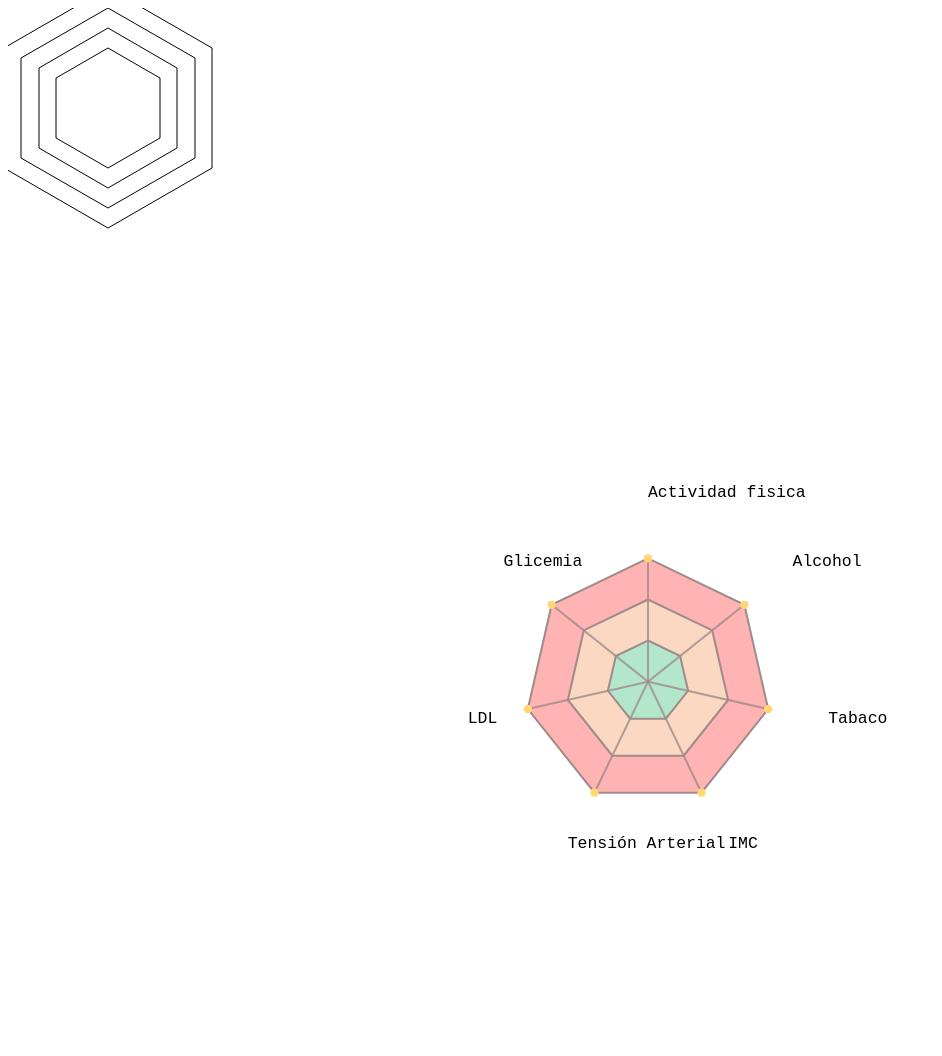
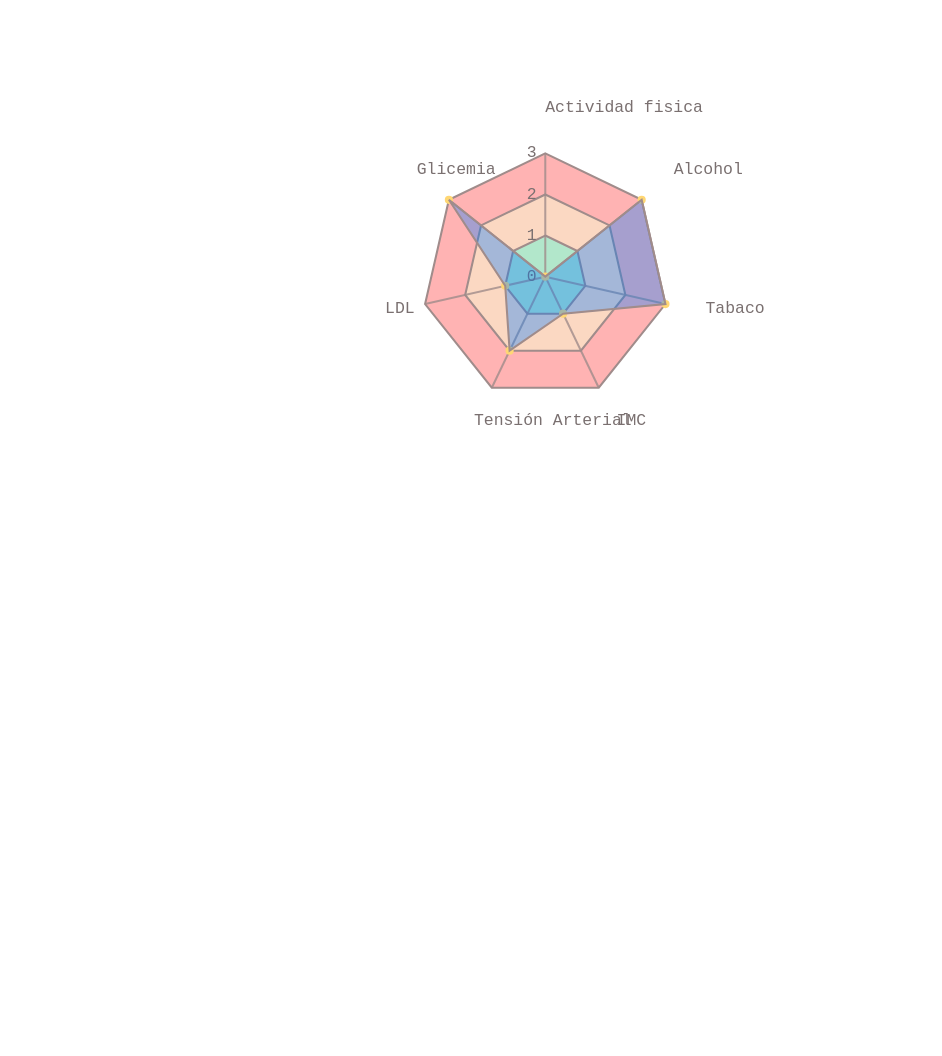
Before and after one commit to EnocVZ/spider-diagram, a React app: page / in a window 1280 px wide. Shown: the whole page, without its empty margins (0-942 px from the left). After the commit the page ends 800 px from the top, so only its background shows below. Built offline with nearby package versions, Linux system fonts and the light colour scheme.

Commit message:
publicacion de diagrama

```diff
--- a/package.json
+++ b/package.json
@@ -4,7 +4,7 @@
   "description": "",
   "main": "index.js",
   "scripts": {
-    "start": "node ./src/server/server.js",
+    "start": "set APP_ENV=DEV&& set NODE_ENV=production&& set PORT=9000&& node ./src/server/server.js",
     "build": "webpack --mode production --devtool false",
     "client": "webpack-dev-server --mode development --devtool inline-source-map --hot",
     "server": "set APP_ENV=DEV&& set NODE_ENV=development&& set PORT=9000&& nodemon ./src/server/server.js",
--- a/src/client/views/home.js
+++ b/src/client/views/home.js
@@ -4,39 +4,64 @@ import './stylr.css';
 export default class Home extends React.Component {
   constructor(props) {
     super(props);
-    this.state = { setting: "" };
   }
-  componentDidMount() {
-    var cx = 300;
-    var cy = 250;
-    var r = 70;
-    var lados = 6;
-    this.setState({ setting2: this.points(cx, cy, r, lados, 0) });
-    this.setState({ setting3: this.points(cx, cy, r, lados, 10) });
+
+  render() {
+    return <>
+      <RenderEl />
+    </>
+  }
+}
+
+class RenderEl extends React.Component {
+  constructor(props) {
+    super(props);
+
+  }
 
 
-    this.calcPoints(
-      3, 400, 3
-    );
+  render() {
+    const data = [{ title: "Actividad fisica", cantidad: 0 },
+  { title: "Alcohol", cantidad: 3 },
+  { title: "Tabaco", cantidad: 3 },
+  { title: "IMC", cantidad: 1 },
+  { title: "Tensión Arterial", cantidad: 2 },
+  { title: "LDL", cantidad: 1 },
+  { title: "Glicemia", cantidad: 3 }];
+
+    return (
+      <React.Fragment>
+        <div className='App-wrapper'>
+          <Svg
+            width={250}
+            height={300}
+            circleRadius={200}
+            setting={{
+              vertice: data.length,
+              ringNumber: 3,
+              radius: 40, //si aumenta el numero de anillo disminuir el radio
+              ringColors: ["#ffb3b3", "#fbd8c2", "#b2e7cb",]
+            }}
+            list={[1, 2, 3]}
+            data={data}
+          />
+
+        </div>
+      </React.Fragment>
+
+    )
   }
-  points(cx, cy, r, lados, suma) {
-    var a = 360 / lados;
-    // inicia la variable points
-    var points = (cx + r) + "," + cy + " ";
-    // calcula el resto de los puntos
-    for (var i = 1; i <= lados; i++) {
-      var aRad = (Math.PI / 180) * (a * i),
-        Xp = cx + r * Math.cos(aRad) + suma,
-        Yp = cy + r * Math.sin(aRad) - suma;
+}
+const Svg = ({
+  circleRadius,
+  width,
+  height,
+  setting,
+  list,
+  data
+}) => {
 
-      points += Xp + "," + Yp + " ";
-
-    }
-    // devuelve la variable points
-    return points
-  }
-
-  calcPoints = (circleRadius, size, vertices) => {
+  const calcPoints = (circleRadius, size, vertices) => {
     const RAD = Math.PI / 180;
     const TWO_PI = Math.PI * 2;
     const points = [];
@@ -44,132 +69,17 @@ export default class Home extends React.Component {
     const center = radius + circleRadius;
     const theta = TWO_PI / vertices;
     const angle = RAD * -90;
-    let pointsS = "";
-    let count = 1;
-    for (let i = 0; i < vertices; i++) {
+
+    for (var i = 0; i < vertices; i++) {
       let x = radius * Math.cos(theta * i + angle) + center;
       let y = radius * Math.sin(theta * i + angle) + center;
       points.push([x, y]);
-      count++;
-    }
-    points.forEach((xy, i) => {
-      if (i == 1) {
-        pointsS = `M${xy[0]},${xy[1]}L,`;
-      } else if ((i + 1) == vertices) {
-        pointsS += `${xy[0]},${xy[1]}Z`;
-      } else {
-        pointsS += `${xy[0]},${xy[1]}L,`;
-      }
-    })
-    this.setState({
-      setting: pointsS
-    });
-  };
-  render() {
-
-    return <>
-      <svg width="400" height="400">
-
-        <Poly2 sides={6} size={200} cx={100} cy={100} r={60} />
-        <Poly2 sides={6} size={200} cx={100} cy={100} r={80} />
-        <Poly2 sides={6} size={190} cx={100} cy={100} r={100} />
-        <Poly2 sides={6} size={190} cx={100} cy={100} r={120} />
-
-      </svg>
-      <RenderEl />
-    </>
-  }
     }
 
-const Poly2 = props => {
-  let points = [];
-  for (let i = 1; i < props.sides + 2; i++) {
-    points.push({
-      x:
-        props.cx +
-        Math.round(props.r * Math.sin((Math.PI / (props.sides / 2)) * i)),
-      y:
-        props.cy +
-        Math.round(props.r * Math.cos((Math.PI / (props.sides / 2)) * i))
-    });
-  }
-
-  let pointsStr = "";
-  points.forEach(val => {
-    pointsStr += `${val.x},${val.y} `;
-  });
-
-  return (
-
-    <>
-      <polyline points={pointsStr} fill="none" stroke="black" />
-    </>
-  );
+    return points;
   };
 
-
-const Poly = ({ pointsStr }) => {
-
-  return (
-    <>
-      <path stroke="#ccc" cx="300" cy="250" fill="none"
-        d={pointsStr}></path>
-    </>
-  );
-};
-
-
-
-class RenderEl extends React.Component {
-  constructor(props) {
-    super(props);
-    this.state = {
-      vertices: 5,
-      circleRadius: 2,
-      size: 200,
-      showVertexDots: true,
-      showVertexLines: true,
-      points: [],
-    };
-  }
-
-
-
-
-  render() {
-    return (
-      <React.Fragment>
-        <div className='App-wrapper'>
-          <Svg
-            showVertexDots={true}
-            showVertexLines={true}
-            width={250}
-            height={200}
-            setting={{
-              vertice: 7,
-              ringNumber: 4,
-              radius: 40, //si aumenta el numero de anillo disminuir el radio
-              ringColors: ["#ffb3b3", "#fbd8c2", "#b2e7cb"]
-            }}
-          />
-
-        </div>
-      </React.Fragment>
-
-    )
-
-  }
-}
-const Svg = ({
-  circleRadius,
-  showVertexDots,
-  showVertexLines,
-  width,
-  height,
-  setting
-}) => {
-
-  const calcPoints = (circleRadius, size, vertices) => {
+  const calcTextPoints = (circleRadius, size, vertices) => {
     const RAD = Math.PI / 180;
     const TWO_PI = Math.PI * 2;
     const points = [];
@@ -191,23 +101,54 @@ const Svg = ({
   let polygonList;
   let radius = setting.radius;
   let pointText;
-  const data = [{ title: "Actividad fisica" },
-  { title: "Alcohol" },
-  { title: "Tabaco" },
-  { title: "IMC" },
-  { title: "Tensión Arterial" },
-  { title: "LDL" },
-  { title: "Glicemia" }];
   let segment = [];
+  let pointListSegement = [];
+
+  const getData = () => {
+    return [...Array(setting.vertice)].map((e, vert) => {
+      let pointPos;
+      let radiusInternal = setting.radius;
+      let listData = [];
+      const ringList = [...Array(setting.ringNumber + 1)];
+      let reverseList = JSON.parse(JSON.stringify(list)).reverse();
+      let newListPoint = [];
+
+      ringList.forEach((e, i) => {
+        let point = calcPoints(radiusInternal, circleRadius, setting.vertice);
+        radiusInternal = (radiusInternal + 20);
+        listData.push(point[vert]);
+      });
+
+
+      for (let index = ringList.length - 1; index >= 0; index--) {
+        newListPoint.push(listData[index])
+      }
+
+      reverseList.push(0);
+
+      reverseList.forEach((el, number) => {
+        if (data[vert].cantidad > reverseList[number + 1] && data[vert].cantidad <= el) {
+          pointPos = listData[number];
+        }
+        if (data[vert].cantidad >= 0 && data[vert].cantidad < reverseList[reverseList.length - 2]) {
+          pointPos = listData[number];
+        }
+      });
+      pointListSegement.push(pointPos);
+      return <VertexDot circleRadius={1} key={vert} point={pointPos}
+        radius={width} />
+    });
+
+  }
+
   return (
-
     <svg
       className='Svg'
       viewBox={`0 0 ${height} ${width}`}
-      xmlns='http://www.w3.org/2000/svg'
+      xmlns='http://www.w3.org/circleRadius0/svg'
     >
-      {[...Array(setting.ringNumber)].map((e, i) => {
-        let point = calcPoints(radius, 200, setting.vertice);
+      {[...Array(setting.ringNumber + 1)].map((e, i) => {
+        let point = calcPoints(radius, circleRadius, setting.vertice);
         radius = (radius + 20);
         if (i == 0) {
           polygonList = point;
@@ -216,50 +157,52 @@ const Svg = ({
         return <Polygon key={i} points={point.join(' ')}
           color={setting.ringColors[i] || "white"} />
       })}
+      {pointText = calcTextPoints(20, circleRadius, setting.vertice)}
+      {
+        polygonList.map((point, i) =>
+          <VertexLine key={i} point={point} radius={circleRadius} />
+        )
+      }
 
-      {pointText = calcPoints(10, 200, 7)}
-      {showVertexLines ?
-        polygonList.map((point, i) =>
-          <VertexLine key={i} point={point} radius={200} />
-        )
-        : null}
-
-      {showVertexDots ?
-        polygonList.map((point, i) =>
-          <VertexDot circleRadius={1} key={i} point={point}
-            radius={width} punto={i} />
-        )
-        : null}
+      {getData()}
       {
         pointText.map((point, i) =>
           <VerTex key={i} point={point} text={data[i].title}
           />
         )
       }
-      {
-        console.log(segment)
-
-      }
-      <GenerateNumber segment={segment} list={[1, 2, 3]} />
+      <GenerateNumber segment={segment} list={list} />
+      <Polygon  points={pointListSegement.join(' ')}
+          color={"#0079ff94"}
+          classCss="polygon-area" />
     </svg>
   )
 };
 const GenerateNumber = ({ segment, list }) => {
-  let count = list.length;
+  let count = 0;
+  const initial = () => {
+    const point = segment[segment.length - 1];
+    if (count == 0) return <text
+      className="diagram-text"
+      x={point[0] - 9} y={point[1] + 2}
+      orientation="outer" stroke="none">0
+    </text>
 
-  return<>
+  };
+  return <>
+    {
+      initial()
+    }
     {
       segment.map((point, i) => {
+        const reversed = list.reverse();
         let number;
-      if (count == 0) {
-        number = 0;
-      } else {
-        number = list[count];
-      }
+        number = reversed[count];
         count++;
         return <text
-        className="textTilte"
-        x={point[0]} y={point[1]}
+          key={i}
+          className="diagram-text"
+          x={point[0] - 9} y={point[1] + 2}
           orientation="outer" stroke="none">{number}
         </text>
       })
@@ -273,7 +216,7 @@ const VerTex = ({
 }) => {
   return (
     <text
-      className="textTilte"
+      className="diagram-text"
       x={point[0]} y={point[1]}
       orientation="outer" stroke="none">{text}
     </text>
@@ -284,8 +227,7 @@ const VerTex = ({
 
 const VertexDot = ({
   circleRadius,
-  point,
-  punto
+  point
 }) => {
   return (
     <circle
@@ -316,10 +258,11 @@ const VertexLine = ({
 
 const Polygon = ({
   points,
-  color
+  color,
+  classCss
 }) => {
 
   return (
-    <polygon className='polygon' fill={color} points={points} />
+    <polygon className={"polygon " + classCss} fill={color} points={points} />
   )
 }
--- a/src/client/views/stylr.css
+++ b/src/client/views/stylr.css
@@ -22,6 +22,10 @@ body {
     stroke-width: 1;
   }
 
+  .polygon-area{
+    fill-opacity: 0.6;
+  }
+
   .circle {
     fill: #052338;
     stroke: #ffd774;
@@ -38,6 +42,7 @@ body {
     flex-direction: column;
   }
 
-  .textTilte{
+  .diagram-text{
     font-size: 0.5rem;
+    fill: #7a7070;
   }
```
Lines whose indentation alone changed are shown as unchanged.
